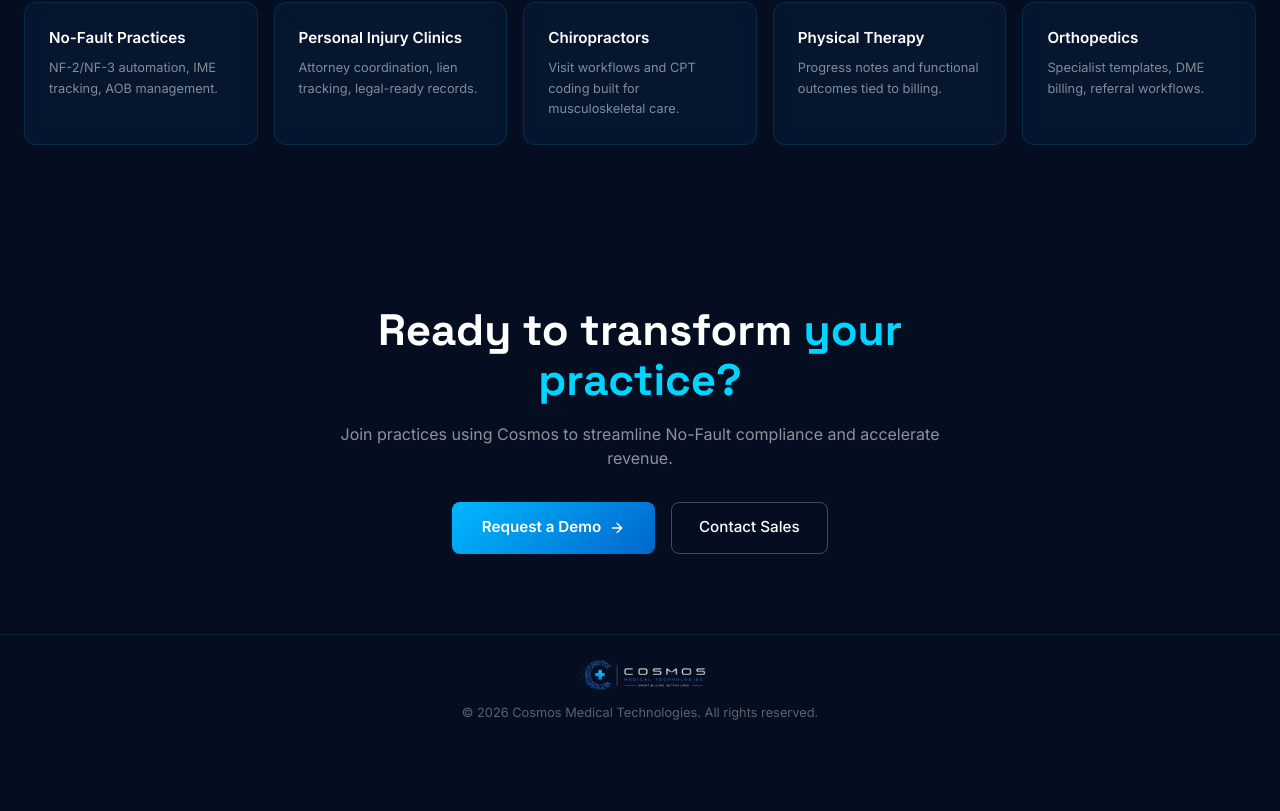
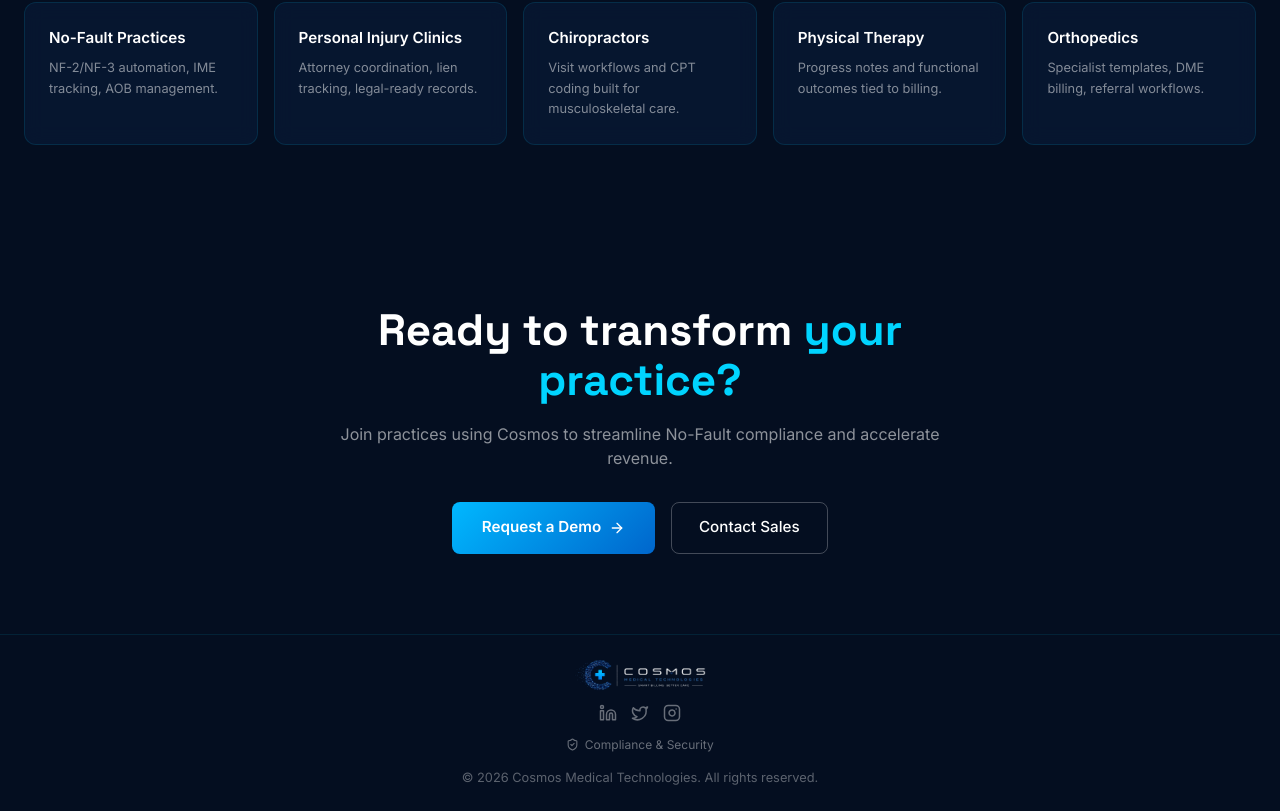
Before and after one commit to godskitchen72/Cosmos-web-claude-v2, a Next.js app: page / in a window 1280 px wide. Shown: the part 1877-2688 px from the top of the page. Before the commit the page ends 2623 px from the top, so only its background shows below. Built offline with nearby package versions, Linux system fonts and the light colour scheme.

Commit message:
Add footer social placeholders and compliance link

```diff
--- a/src/components/layout/Footer.tsx
+++ b/src/components/layout/Footer.tsx
@@ -1,11 +1,30 @@
 'use client'
 import Image from 'next/image'
+import { Linkedin, Twitter, Instagram, ShieldCheck } from 'lucide-react'
 
 export default function Footer() {
   return (
     <footer style={{ borderTop: '1px solid rgba(0,212,255,0.1)', padding: '1.5rem 1.5rem', position: 'relative', zIndex: 1 }}>
-      <div className="container" style={{ display: 'flex', flexDirection: 'column', alignItems: 'center', gap: '0.75rem' }}>
+      <div className="container" style={{ display: 'flex', flexDirection: 'column', alignItems: 'center', gap: '0.85rem' }}>
         <Image src="/cosmos-logo-final.png" alt="Cosmos Medical Technologies" width={1285} height={310} style={{ height: '32px', width: 'auto', maxWidth: '100%' }} />
+
+        {/* Social placeholders — not yet linked to real profiles */}
+        <div style={{ display: 'flex', gap: '0.9rem' }}>
+          <a href="#" aria-label="LinkedIn" style={{ color: 'rgba(255,255,255,0.4)', display: 'flex' }}>
+            <Linkedin size={18} />
+          </a>
+          <a href="#" aria-label="Twitter" style={{ color: 'rgba(255,255,255,0.4)', display: 'flex' }}>
+            <Twitter size={18} />
+          </a>
+          <a href="#" aria-label="Instagram" style={{ color: 'rgba(255,255,255,0.4)', display: 'flex' }}>
+            <Instagram size={18} />
+          </a>
+        </div>
+
+        <a href="#" style={{ display: 'flex', alignItems: 'center', gap: '0.35rem', fontSize: '0.75rem', color: 'rgba(255,255,255,0.4)', textDecoration: 'none' }}>
+          <ShieldCheck size={13} /> Compliance &amp; Security
+        </a>
+
         <span style={{ fontSize: '0.8rem', color: 'rgba(255,255,255,0.35)' }}>
           © 2026 Cosmos Medical Technologies. All rights reserved.
         </span>
```
